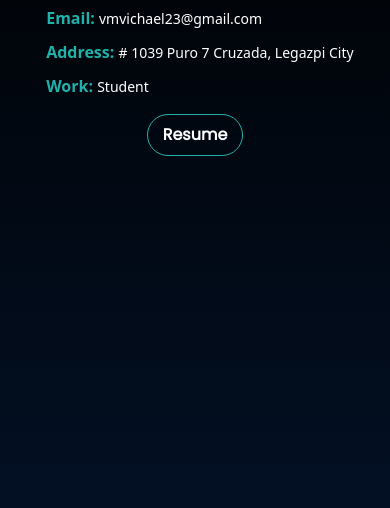
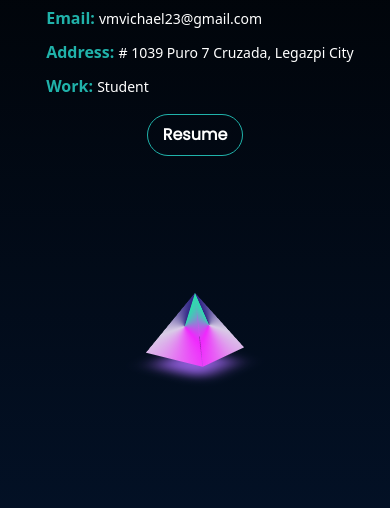
Before and after one commit to JMichaelVargas/Vargas_JohnMichael, a PHP site: page /about.html in a window 390 px wide. Shown: the part 934-1442 px from the top of the page. Run offline with PHP 8.4, Linux system fonts and the light colour scheme.

Commit message:
delete files, add changes and responsive desktop

```diff
--- a/html/about.html
+++ b/html/about.html
@@ -55,6 +55,15 @@
                 </a>
             </div>
         </div>
+        <div class="pyramid-loader">
+            <div class="wrapper">
+              <span class="side side1"></span>
+              <span class="side side2"></span>
+              <span class="side side3"></span>
+              <span class="side side4"></span>
+              <span class="shadow"></span>
+            </div>
+          </div>
     </div>
     </div>
     </section>
--- a/html/css/about.css
+++ b/html/css/about.css
@@ -90,9 +90,7 @@ html,body{
     background: linear-gradient(to bottom, darkblue, black, rgb(3, 17, 38));
     background-repeat: no-repeat;
     background-size: cover;
-    background-attachment: fixed;
     background-position: center;
-    height: 102vh;
   }
 
   #about{
@@ -286,3 +284,77 @@ html,body{
     opacity: 0.5;
     cursor: not-allowed;
   }
+
+
+
+  .pyramid-loader {
+  position: relative;
+  width: 300px;
+  height: 300px;
+  display: block;
+  transform-style: preserve-3d;
+  transform: rotateX(-20deg);
+}
+
+.wrapper {
+  position: relative;
+  width: 100%;
+  height: 100%;
+  transform-style: preserve-3d;
+  animation: spin 4s linear infinite;
+}
+
+@keyframes spin {
+  100% {
+    transform: rotateY(360deg);
+  }
+}
+
+.pyramid-loader .wrapper .side {
+  width: 70px;
+  height: 70px;
+/* you can choose any gradient or color you want */
+  /* background: radial-gradient( #2F2585 10%, #F028FD 70%, #2BDEAC 120%); */
+  position: absolute;
+  top: 0;
+  left: 0;
+  right: 0;
+  bottom: 0;
+  margin: auto;
+  transform-origin: center top;
+  clip-path: polygon(50% 0%, 0% 100%, 100% 100%);
+}
+
+.pyramid-loader .wrapper .side1 {
+  transform: rotateZ(-30deg) rotateY(90deg);
+  background: conic-gradient( #2BDEAC, #F028FD, #D8CCE6, #2F2585);
+}
+
+.pyramid-loader .wrapper .side2 {
+  transform: rotateZ(30deg) rotateY(90deg);
+  background: conic-gradient( #2F2585, #D8CCE6, #F028FD, #2BDEAC);
+}
+
+.pyramid-loader .wrapper .side3 {
+  transform: rotateX(30deg);
+  background: conic-gradient( #2F2585, #D8CCE6, #F028FD, #2BDEAC);
+}
+
+.pyramid-loader .wrapper .side4 {
+  transform: rotateX(-30deg);
+  background: conic-gradient( #2BDEAC, #F028FD, #D8CCE6, #2F2585);
+}
+
+.pyramid-loader .wrapper .shadow {
+  width: 60px;
+  height: 60px;
+  background: #8B5AD5;
+  position: absolute;
+  top: 0;
+  left: 0;
+  right: 0;
+  bottom: 0;
+  margin: auto;
+  transform: rotateX(90deg) translateZ(-40px);
+  filter: blur(12px);
+}
--- a/html/index.html
+++ b/html/index.html
@@ -23,10 +23,9 @@
   <body>
     <!-- navbar section-->
     <section>
-      <img src="img/peak_background.jpg" alt="Background image" class="bg-image">
       <nav class="navbar navbar-expand-md">
           <!-- container -->
-          <div class="container">
+          <div class="container-fluid px-0">
               <a class="navbar-brand" href="#"><i class="fa-sharp fa-solid fa-graduation-cap"></i>JMV</a>
               <button class="navbar-toggler" type="button" data-bs-toggle="modal" data-bs-target="#staticBackdrop">
                   <input type='checkbox' id='toggle-menu' />
@@ -122,7 +121,7 @@
 
     <!--JavaScript Section-->
     <script src="https://cdn.jsdelivr.net/npm/bootstrap@5.0.2/dist/js/bootstrap.bundle.min.js"
-    integrity="sha384-MrcW6ZMFYlzcLA8Nl+NtUVF0sA7MsXsP1UyJoMp4YLEuNSfAP+JcXn/tWtIaxVXM"                       crossorigin="anonymous"></script>
+    integrity="sha384-MrcW6ZMFYlzcLA8Nl+NtUVF0sA7MsXsP1UyJoMp4YLEuNSfAP+JcXn/tWtIaxVXM" crossorigin="anonymous"></script>
     <script src="js\main.js"></script>
 
 </body>
```
Also changed, not shown: html/css/style.css (+24 -0 lines), html/Hexagon.svg (deleted), html/css/Hexagon.svg (deleted), html/img/profile-pic.png (deleted), 1 other file.
